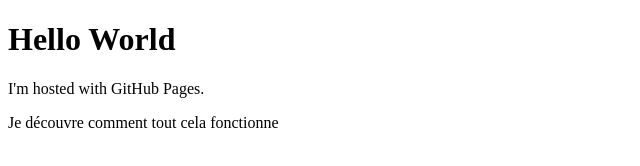
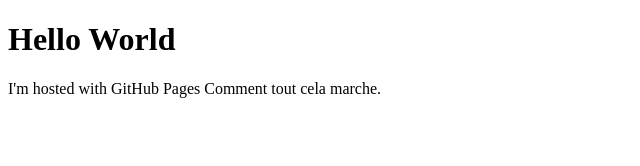
Before and after one commit to LasbouyguesBaptiste/LasbouyguesBaptiste.github.io, a plain HTML site: page index.html in a window 1280 px wide. Shown: the whole page, without its empty margins (0-640 px from the left). Drawn offline with Linux system fonts and the light colour scheme.

Commit message:
Update index.html

```diff
--- a/index.html
+++ b/index.html
@@ -2,7 +2,6 @@
 <html>
 <body>
 <h1>Hello World</h1>
-<p>I'm hosted with GitHub Pages.</p>
-<p>Je découvre comment tout cela fonctionne</p>
+<p>I'm hosted with GitHub Pages Comment tout cela marche.</p>
 </body>
 </html>
```
